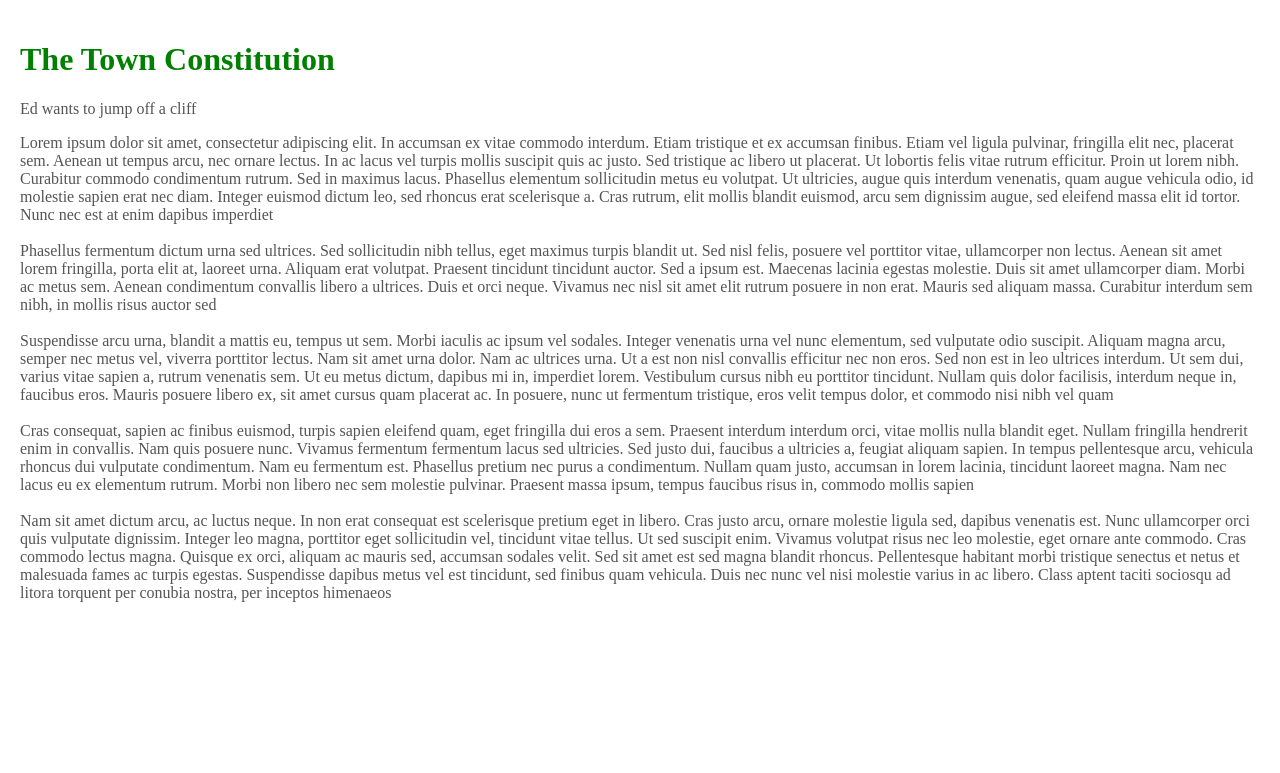
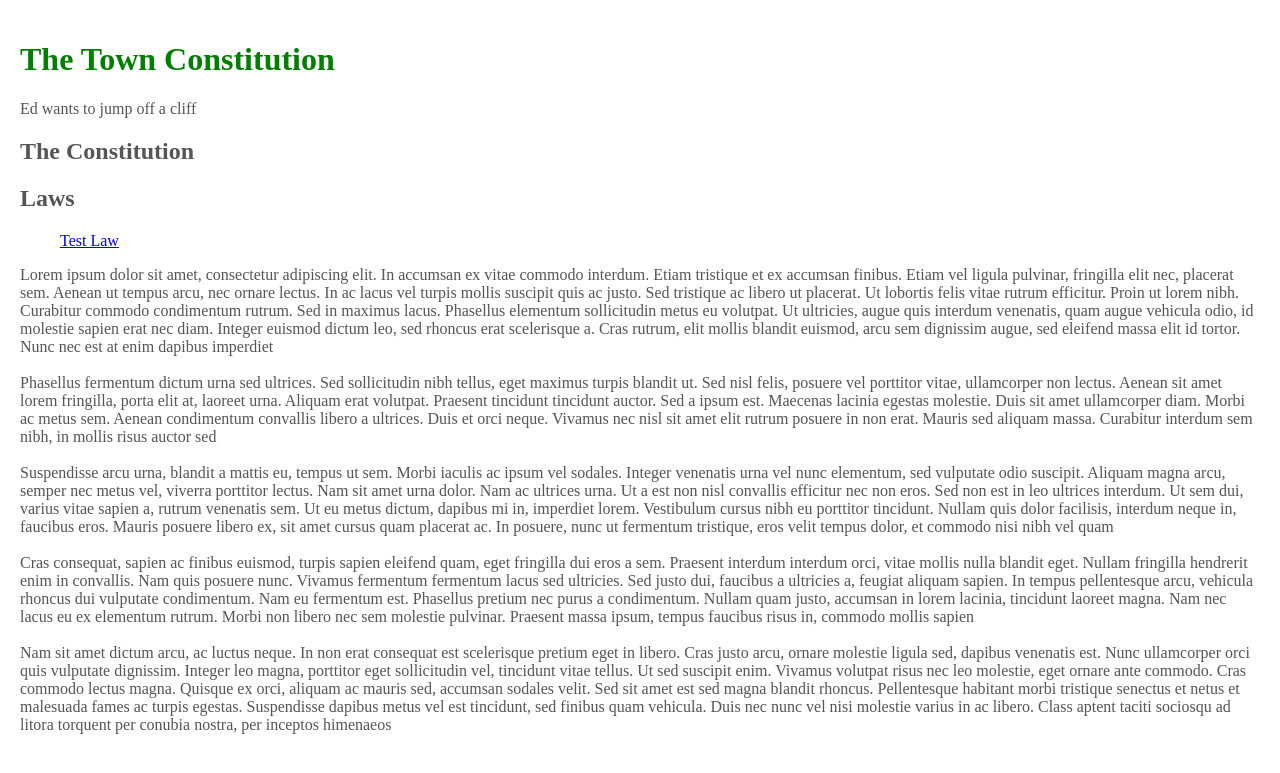
Before and after one commit to the-tOOMwn/constitution.toomwn.xyz, a Jekyll site: the page built from index.html, in a window 1280 px wide. Shown: the top 773 px of the page. Built offline with Jekyll 4.4.1, drawn with Linux system fonts in a browser that asks for light colours.

Commit message:
Testing Links

```diff
--- a/index.html
+++ b/index.html
@@ -5,6 +5,16 @@ title: The Town Constitution
 
 
 <p>Ed wants to jump off a cliff</p>
+
+<h2>The Constitution</h2>
+
+
+<h2>Laws</h2>
+<ul><a href="/TestLaw.html">Test Law</a></ul>
+
+
+
+
 
 <p>
     Lorem ipsum dolor sit amet, consectetur adipiscing elit. In accumsan ex vitae commodo interdum. Etiam tristique et ex accumsan finibus. Etiam vel ligula pulvinar, fringilla elit nec, placerat sem. Aenean ut tempus arcu, nec ornare lectus. In ac lacus vel turpis mollis suscipit quis ac justo. Sed tristique ac libero ut placerat. Ut lobortis felis vitae rutrum efficitur. Proin ut lorem nibh. Curabitur commodo condimentum rutrum. Sed in maximus lacus. Phasellus elementum sollicitudin metus eu volutpat. Ut ultricies, augue quis interdum venenatis, quam augue vehicula odio, id molestie sapien erat nec diam. Integer euismod dictum leo, sed rhoncus erat scelerisque a. Cras rutrum, elit mollis blandit euismod, arcu sem dignissim augue, sed eleifend massa elit id tortor. Nunc nec est at enim dapibus imperdiet<br><br>
```
